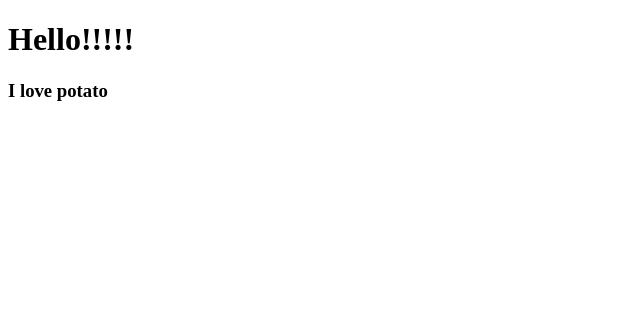
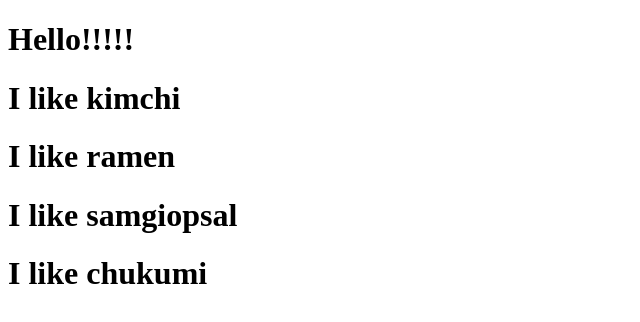
Before and after one commit to kangqod/movie_app_2020, a React (Create React App) app: page / in a window 1280 px wide. Shown: the top 322 px of the page, without its empty margins (0-640 px from the left). Built offline with nearby package versions, Linux system fonts and the light colour scheme.

Commit message:
Food add method

```diff
--- a/src/App.js
+++ b/src/App.js
@@ -1,10 +1,15 @@
-import Potato from './Potato'
+function Food({ fav }) {
+  return <h1>I like {fav}</h1>
+}
 
 function App() {
   return (
     <>
       <h1>Hello!!!!!</h1>
-      <Potato />
+      <Food fav="kimchi" />
+      <Food fav="ramen" />
+      <Food fav="samgiopsal" />
+      <Food fav="chukumi" />
     </>
   );
 }
--- a/src/Potato.js
+++ /dev/null
@@ -1,7 +0,0 @@
-function Potato() {
-  return (
-    <h3>I love potato</h3>
-  )
-}
-
-export default Potato;
```
